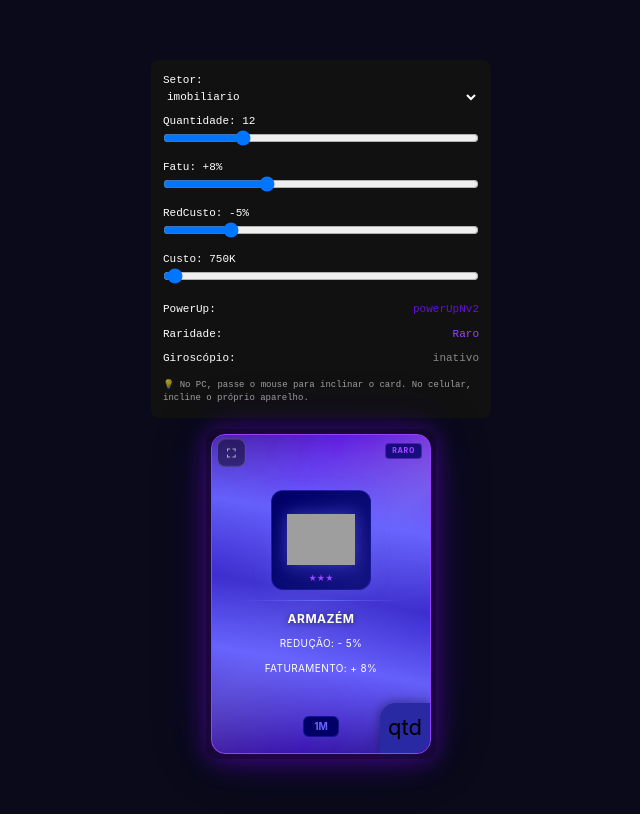
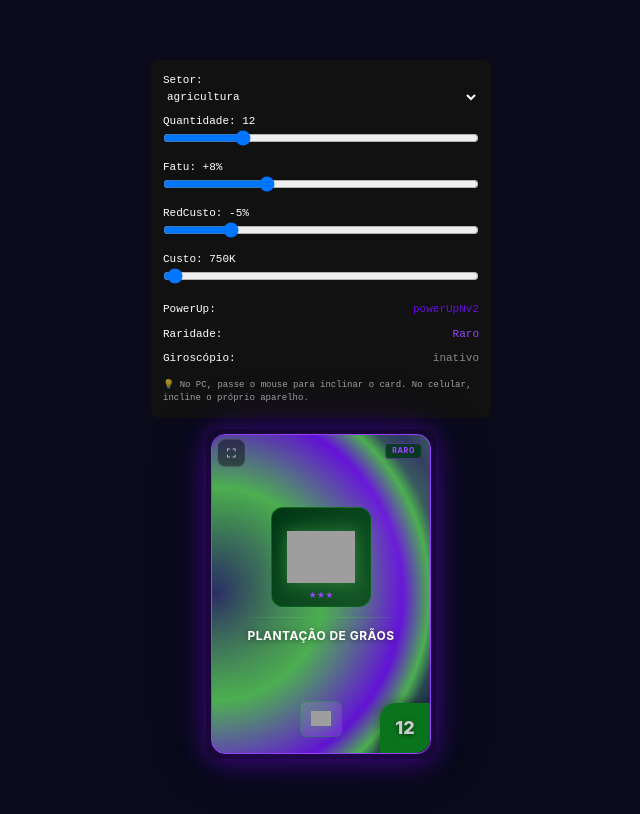
Before and after one commit to PauloMiguelVIdal/fitCity, a React (Vite) app: page / in a window 1280 px wide. Shown: the whole page, without its empty margins (319-959 px from the left). Built offline with nearby package versions, Linux system fonts and the light colour scheme; grey boxes are pictures that could not be loaded.

Commit message:
criado versõa definitiva + antiseleção

```diff
--- a/src/components/BuildingModels.jsx
+++ b/src/components/BuildingModels.jsx
@@ -2415,7 +2415,7 @@ export const EDIFICIO_PARA_MODELO = {
 
   "Subestação De Energia": 134,
   "Rede De Distribuição Elétrica": 517,
-  // "Usina Solar": 513,
+  "Usina Solar": 513,
   "Fábrica De Turbinas Eólicas": 515,
   "Fábrica De Painéis Solares": 504,
   "Fábrica De Baterias": 504,
--- a/src/components/CardModal.jsx
+++ b/src/components/CardModal.jsx
@@ -1,12 +1,13 @@
 // src/components/CardUpgradeMock.jsx
 import React, { useMemo, useState, useRef, useCallback, useEffect } from "react";
 import { motion, useMotionValue, useSpring, useTransform } from "framer-motion";
-
+import imobiliario from '../../public/outrasImagens/setores/imobiliario.png'
+import { div } from "framer-motion/client";
 // ============================================================
 // MOCK DE DADOS
 // ============================================================
 const MOCK_EDIFICIO_BASE = {
-  nome: "Armazém",
+  nome: "Plantação De Grãos",
   quantidade: 12,
   custoConstrucao: 750_000,
   recursoDeConstrução: ["Fábrica De Fertilizantes"],
@@ -40,6 +41,7 @@ const MOCK_DADOS_BASE = {
 // CONSTANTES
 // ============================================================
 const getImageUrl = (nome) => `/imagens/${nome}.png`;
+const getImageUrlSetor = (setor) => `/outrasImagens/setores/${setor}.png`;
 
 const getRaridade = (custo) => {
   if (custo >= 50_000_000) return "lendario";
@@ -557,7 +559,7 @@ function useTilt3D({ maxTilt = 14, scale = 1.04, stiffness = 150, damping = 18,
 // ============================================================
 const CardUpgradeMock = ({
   edificio = MOCK_EDIFICIO_BASE,
-  setor = "imobiliario",
+  setor = "agricultura",
   fatu = 8,
   redCusto = 5,
   dadosBase = MOCK_DADOS_BASE,
@@ -840,8 +842,19 @@ const CardUpgradeMock = ({
 
   // ── RENDER ───────────────────────────────────────────────
   return (
-    <div style={{ display: "flex", flexDirection: "column", alignItems: "center", gap: 16, padding: 20 }}>
-      {/* ====== PAINEL DE DEBUG ====== */}
+<div style={{
+  display: "flex",
+  flexDirection: "column",
+  alignItems: "center",
+  gap: 16,
+  padding: 20,
+  userSelect: "none",
+  WebkitUserSelect: "none",
+  MozUserSelect: "none",
+  msUserSelect: "none",
+  WebkitTouchCallout: "none",
+  WebkitTapHighlightColor: "transparent",
+}}>      {/* ====== PAINEL DE DEBUG ====== */}
       <div style={{
         background: "#111", color: "#fff", padding: 12, borderRadius: 8,
         fontFamily: "monospace", fontSize: 11, width: 340,
@@ -915,6 +928,20 @@ const CardUpgradeMock = ({
       </div>
 
       {/* ====== CARD ====== */}
+      <div
+  aria-hidden="true"
+  style={{
+    position: "absolute",
+    inset: 0,
+    zIndex: 9998,
+    userSelect: "none",
+    WebkitUserSelect: "none",
+    MozUserSelect: "none",
+    msUserSelect: "none",
+    pointerEvents: "none", // 🔑 permite hover/tilt passarem
+    // cursor: "default",
+  }}
+/>
       <div
         ref={tilt.ref}
         {...tilt.handlers}
@@ -1016,6 +1043,7 @@ const CardUpgradeMock = ({
               />
 
               {/* Badge categoria — canto inferior direito */}
+              {/* Badge categoria — canto inferior direito */}
 <div style={{
   position: "absolute", bottom: 0, right: 0,
   width: 50,
@@ -1035,10 +1063,15 @@ const CardUpgradeMock = ({
     : "-2px -2px 10px rgba(0,0,0,0.3)",
   transform: "translateZ(30px)",
 }}>
-                {isEterno
-                  ? <span style={{ fontSize: 24, color: "#c4b5fd" }}>100</span>
-                  : <span style={{ fontSize: 22 }}>qtd</span>
-                }
+  <span style={{
+    fontSize: 18,
+    fontWeight: 800,
+    color: isEterno ? "#c4b5fd" : "#fff",
+    textShadow: "0 1px 4px rgba(0,0,0,0.6)",
+    lineHeight: 1,
+  }}>
+    {debugQtd}
+  </span>
 </div>
 
               {/* Badge raridade — topo direito */}
@@ -1184,7 +1217,7 @@ const CardUpgradeMock = ({
                     {nomeAtual}
                   </h1>
 
-                  <h1 style={{
+                  {/* <h1 style={{
                     fontSize: 10,
                     color: isEterno ? "#e9d5ff" : "#fff",
                     textAlign: "center",
@@ -1201,46 +1234,29 @@ const CardUpgradeMock = ({
                     letterSpacing: isEterno ? ".1em" : ".04em",
                   }}>
                     Faturamento: + {debugFatu}%
-                  </h1>
+                  </h1> */}
                 </div>
 
                 {/* Rodapé */}
-                {isEterno ? (
-                  <div style={{
-                    display: "flex",
-                    justifyContent: "space-between",
-                    alignItems: "center",
-                    width: "100%",
-                    marginTop: 8,
-                    gap: 8,
-                  }}>
-                    <div style={{
-                      padding: "4px 14px",
-                      borderRadius: 12,
-                      border: "1px solid rgba(139,92,246,0.4)",
-                      background: "rgba(76,29,149,0.15)",
-                      color: "#C4B5FD",
-                      fontSize: 11,
-                      fontWeight: 700,
-                      letterSpacing: ".08em",
-                    }}>
-                      {formatarNumero(totalCusto)}
-                    </div>
-                  </div>
-                ) : (
-                  <div style={{
+<div className="bg-white/10" style={{
   padding: "2px 10px",
   borderRadius: 6,
   flexShrink: 0,
-                    background: setorInfo.cor1,
   color: setorInfo.cor4,
   border: `1px solid ${setorInfo.cor3}66`,
   fontSize: 10,
   fontWeight: 700,
 }}>
-                    {formatarNumero(totalCusto)}
+  <img
+    src={getImageUrlSetor(debugSetor)}
+    alt={debugSetor}
+    style={{
+      width: "20px", height: "30px", objectFit: "contain",
+      filter: `drop-shadow(0 0 8px ${setorInfo.cor4}88)`,
+    }}
+    onError={(e) => { e.currentTarget.style.display = "none"; }}
+  />
 </div>
-                )}
               </div>
             </div>
           </div>
```
Lines whose indentation alone changed are shown as unchanged.
